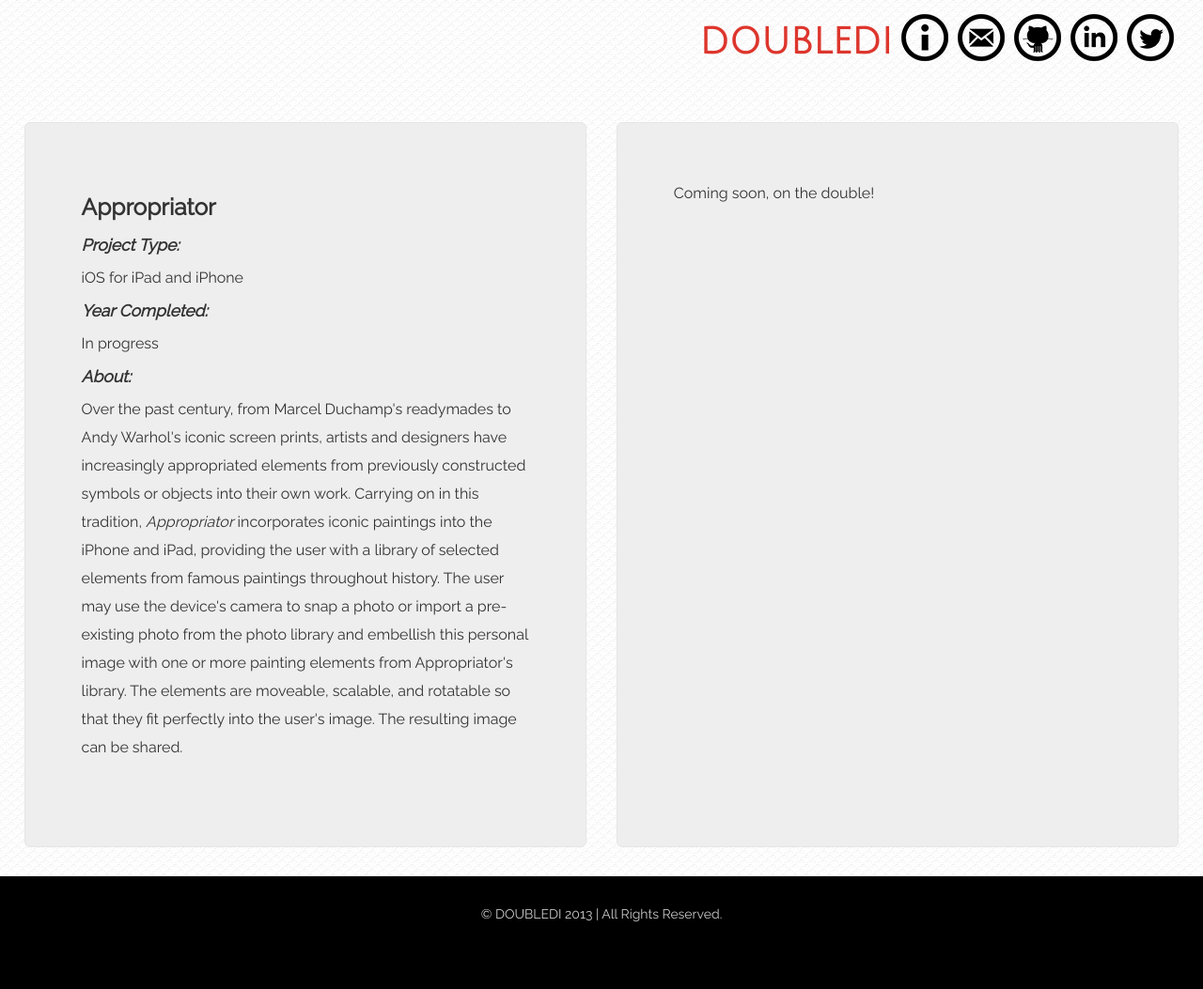
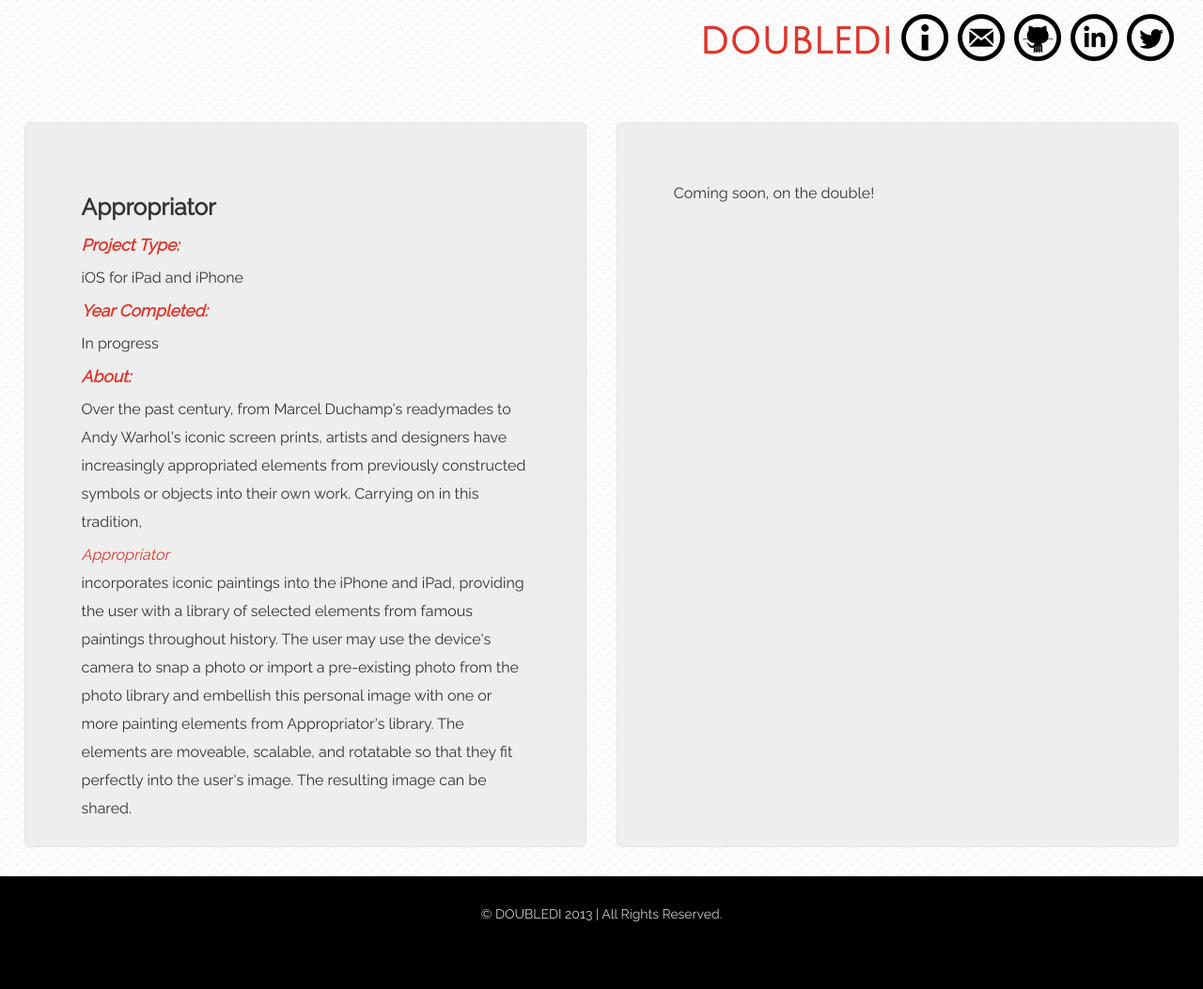
Before and after one commit to diannamertz/doubledi.github.com, a Jekyll site: the page built from appropriator.html, in a window 1280 px wide. Shown: the whole page at 94% size. Built offline with Jekyll 4.4.1, drawn with Linux system fonts in a browser that asks for light colours.

```diff
--- a/css/style.css
+++ b/css/style.css
@@ -126,6 +126,14 @@
   font-family: 'Raleway', sans-serif;
 }
 
+.hero-unit em {
+  color: #DD362D;
+  display: block;
+  margin-top: 5px;
+  text-transform: none;
+  overflow: none;
+}
+
 .dd569 {
   height: 569px;
   overflow: hidden;
```
